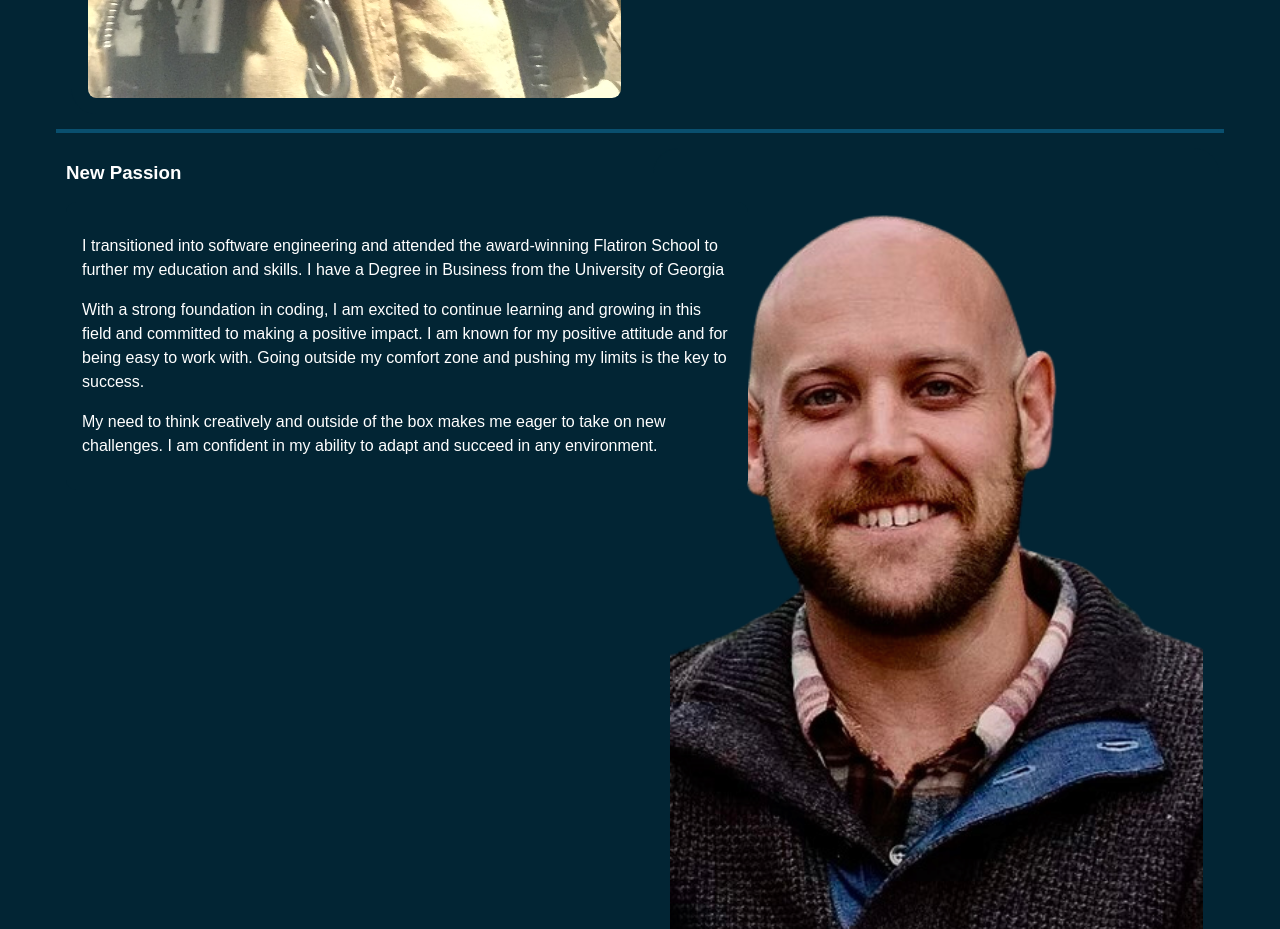
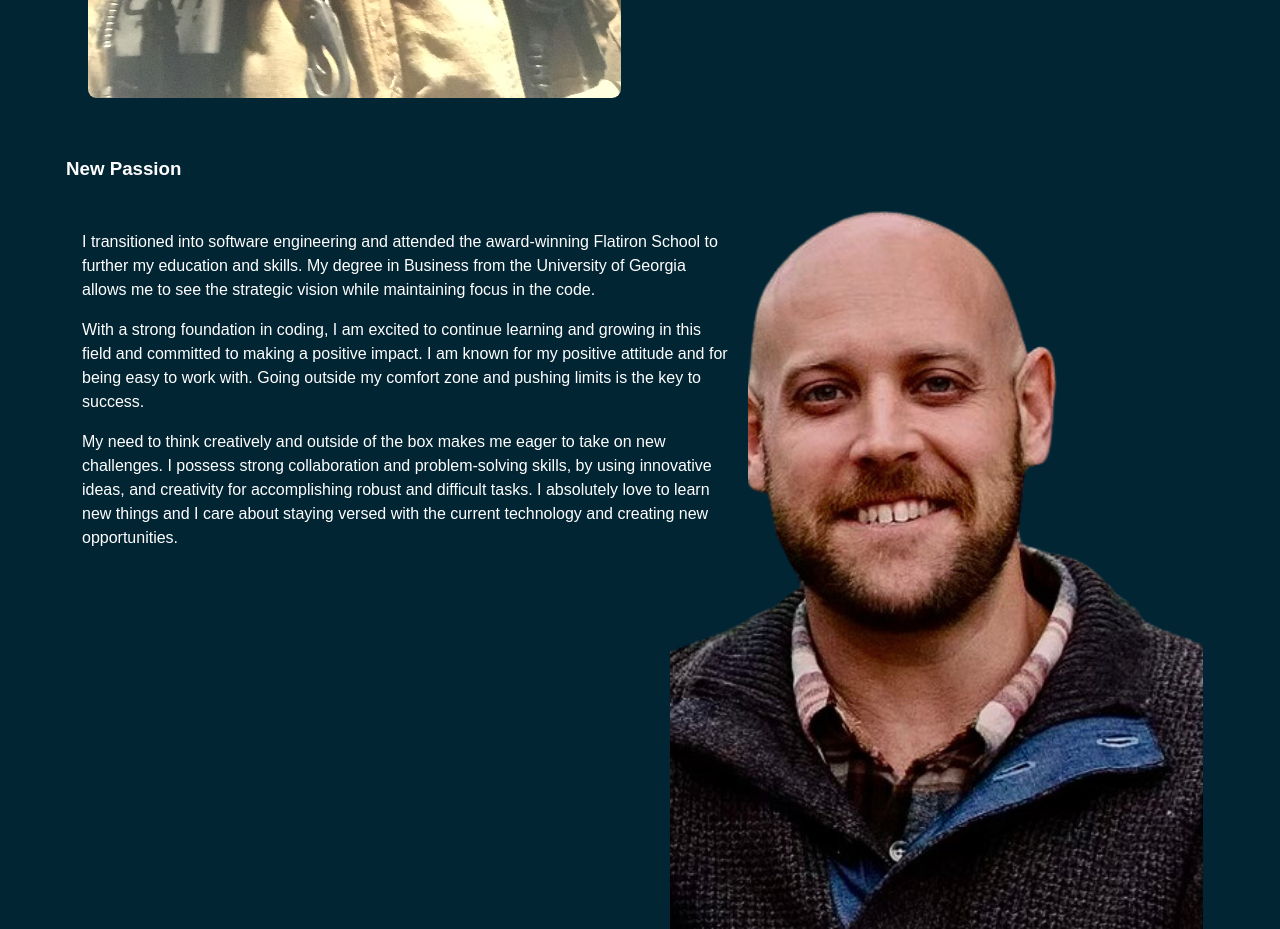
Before and after one commit to tmills5/portfolio_app, a React (Create React App) app: page /about in a window 1280 px wide. Shown: the part 940-1869 px from the top of the page. Built offline with nearby package versions, Linux system fonts and the light colour scheme; a web font is replaced by a local one.

Commit message:
more info to about text

```diff
--- a/src/App.css
+++ b/src/App.css
@@ -119,12 +119,6 @@ a:hover {
   }
 }
 
-/* -------------Section Divider Div-------------*/
-
-.divider {
-  height: 4px;
-  background: var(--accent3);
-}
 
 /* ----------------Home------------------ */
 
--- a/src/components/About.js
+++ b/src/components/About.js
@@ -43,13 +43,15 @@ function About() {
             <div className="blackbox">
 
               <p>
-                I transitioned into software engineering and attended the   award-winning Flatiron School to further my education and   skills. I have a Degree in Business from the University of Georgia
+                I transitioned into software engineering and attended the   award-winning Flatiron School to further my education and   skills. My degree in Business from the University of Georgia allows me to see the strategic vision while maintaining focus in the code.
               </p>
               <p>
-                With a strong foundation in coding, I am excited to continue  learning and growing in this field and committed to making a   positive impact. I am known for my positive attitude and for  being easy to work with. Going outside my comfort zone and   pushing my limits is the key to success.
+                With a strong foundation in coding, I am excited to continue  learning and growing in this field and committed to making a   positive impact. I am known for my positive attitude and for  being easy to work with. Going outside my comfort zone and   pushing limits is the key to success.
               </p>
               <p>
-                My need to think creatively and outside of  the box makes me eager to take on new challenges. I am   confident in my ability to adapt and succeed in any   environment.
+                My need to think creatively and outside of  the box makes me eager to take on new challenges.
+
+                I possess strong collaboration and problem-solving skills, by using innovative ideas, and creativity for accomplishing robust and difficult tasks. I absolutely love to learn new things and I care about staying versed with the current technology and creating new opportunities.
               </p>
             </div>
           </div>
```
